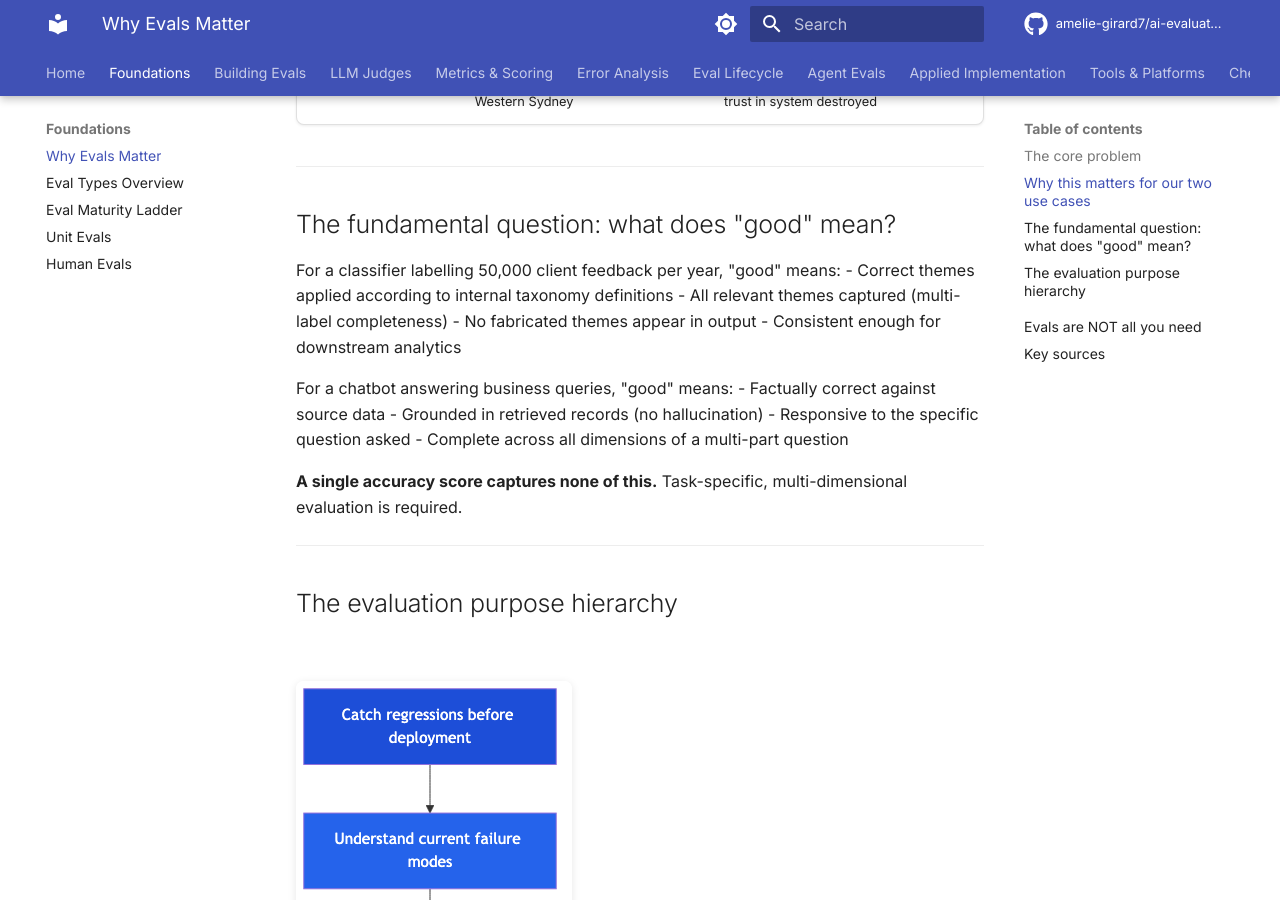
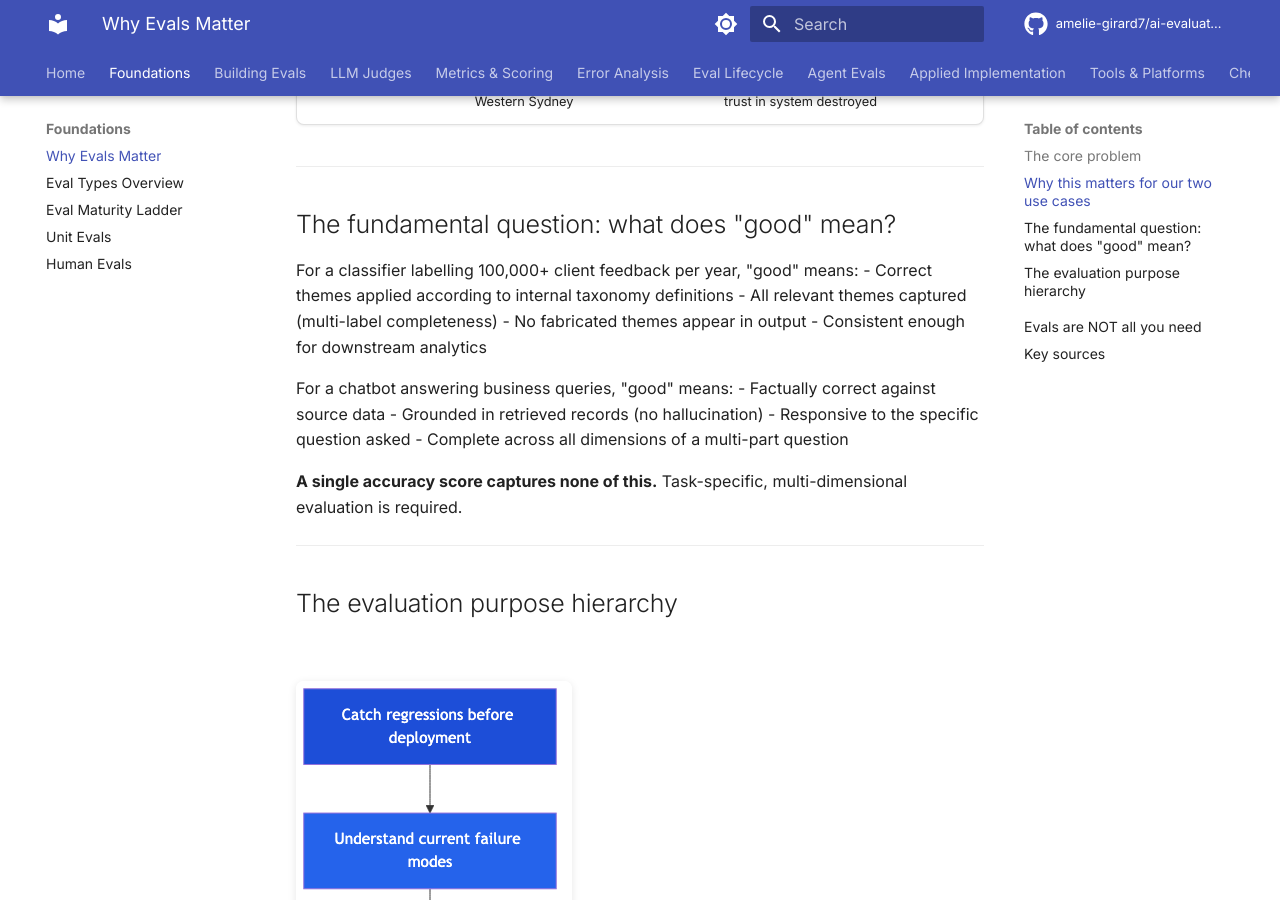
Before and after one commit to amelie-girard7/ai-evaluators, an MkDocs documentation site: the page built from docs/foundations/why-evals-matter.md, in a window 1280 px wide and 900 px high, scrolled down 801 px. Built offline with MkDocs 1.6.1 and Material for MkDocs 9.7.7, drawn with Linux system fonts in a browser that asks for light colours; comment, search, counter and statistics services are not loaded.

Commit message:
Update feedback volume from 50,000 to 100,000+ across docs and wiki
.... Generated with [Cortex Code](https://docs.snowflake.com/en/user-guide/cortex-code/cortex-code)

Co-Authored-By: Cortex Code <noreply@snowflake.com>

```diff
--- a/docs/foundations/why-evals-matter.md
+++ b/docs/foundations/why-evals-matter.md
@@ -23,7 +23,7 @@ Without systematic evaluation, teams discover failures **reactively** - after us
 
 ## The fundamental question: what does "good" mean?
 
-For a classifier labelling 50,000 client feedback per year, "good" means:
+For a classifier labelling 100,000+ client feedback per year, "good" means:
 - Correct themes applied according to internal taxonomy definitions
 - All relevant themes captured (multi-label completeness)
 - No fabricated themes appear in output
```
Also changed, not shown: wiki/01-Foundations/Why-Evals-Matter.md (+1 -1 lines), wiki/08-Applied-Implementation/UC1-Complaint-Classification-Overview.md (+2 -2 lines), wiki/INDEX.md (+1 -1 lines).
